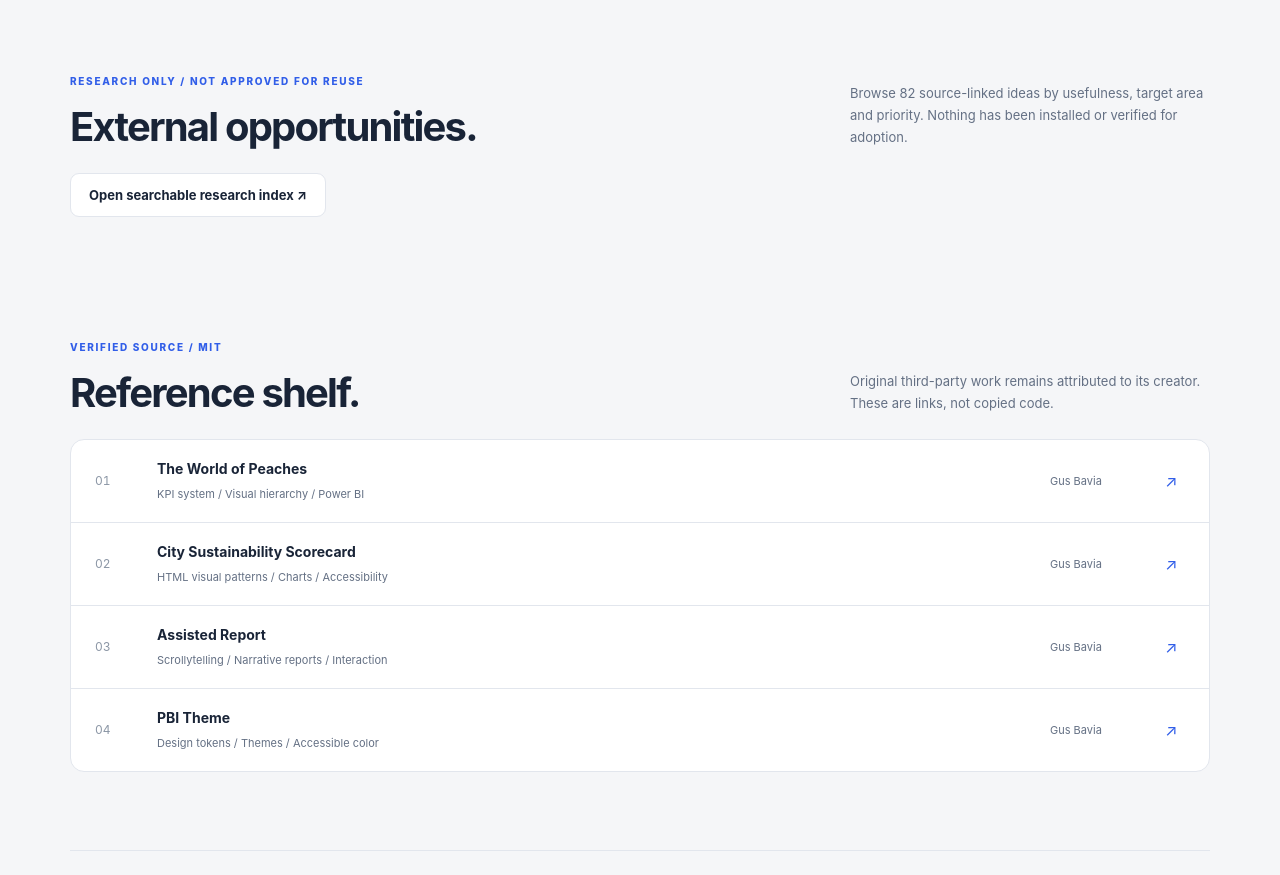
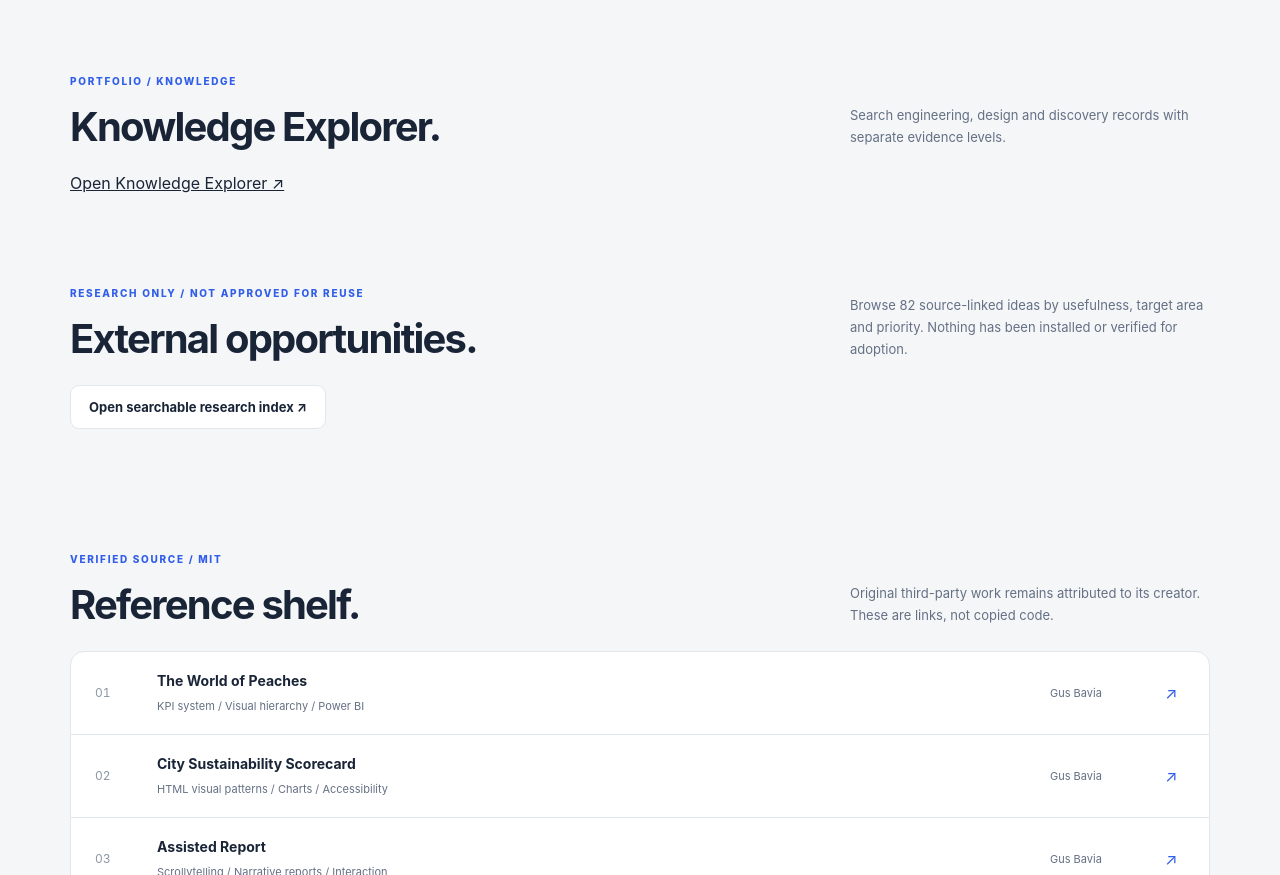
Before and after one commit to taiduc1302/design-reference-library, a website: page gallery/index.html in a window 1280 px wide. Shown: the part 1637-2512 px from the top of the page. Drawn offline with Linux system fonts and the light colour scheme.

Commit message:
Synchronize ecosystem navigation and governance

```diff
--- a/gallery/index.html
+++ b/gallery/index.html
@@ -13,6 +13,7 @@
     <a href="../patterns/presentations/" class="pattern-card"><div class="thumb slides" aria-hidden="true"><div class="slide-frame"><small>STRATEGY REVIEW / 2026</small><strong>Clarity before complexity.</strong><i></i><i></i><i></i></div></div><div class="card-body"><span class="meta">03 / PRESENTATION</span><h3>Technical briefing</h3><p>One-message-per-slide storytelling with evidence and keyboard navigation.</p><span class="explore">View example &#8599;</span></div></a>
     <a href="../components/demo/" class="pattern-card"><div class="thumb dash" aria-hidden="true"><span class="thumb-side"></span><span class="thumb-content"><i class="skeleton wide"></i><span class="mini-metrics"><i></i><i></i><i></i></span><i class="skeleton"></i><i class="skeleton"></i><i class="skeleton"></i></span></div><div class="card-body"><span class="meta">04 / COMPONENT LIBRARY</span><h3>Reusable UI kit</h3><p>Contextual metrics, verification states, decision callouts and sortable tables.</p><span class="explore">View example &#8599;</span></div></a></div>
   </section>
+  <section aria-labelledby="knowledge-title"><div class="section-head"><div><p class="eyebrow">PORTFOLIO / KNOWLEDGE</p><h2 id="knowledge-title">Knowledge Explorer.</h2></div><p>Search engineering, design and discovery records with separate evidence levels.</p></div><p><a href="./knowledge.html">Open Knowledge Explorer &#8599;</a></p></section>
   <section aria-labelledby="research-title"><div class="section-head"><div><p class="eyebrow">RESEARCH ONLY / NOT APPROVED FOR REUSE</p><h2 id="research-title">External opportunities.</h2></div><p>Browse 82 source-linked ideas by usefulness, target area and priority. Nothing has been installed or verified for adoption.</p></div><p><a class="secondary" href="./opportunities.html" style="display:inline-block;padding:13px 18px;border-radius:9px;text-decoration:none;font-size:13px;font-weight:700">Open searchable research index &#8599;</a></p></section>
   <section class="sources" aria-labelledby="sources-title"><div class="section-head"><div><p class="eyebrow">VERIFIED SOURCE / MIT</p><h2 id="sources-title">Reference shelf.</h2></div><p>Original third-party work remains attributed to its creator. These are links, not copied code.</p></div><div class="source-list">
   <a href="https://github.com/gusbavia/the-world-of-peaches" target="_blank" rel="noopener"><span class="source-index">01</span><span><strong>The World of Peaches</strong><small>KPI system / Visual hierarchy / Power BI</small></span><span class="source-author">Gus Bavia</span><span class="arrow">&#8599;</span></a>
```
